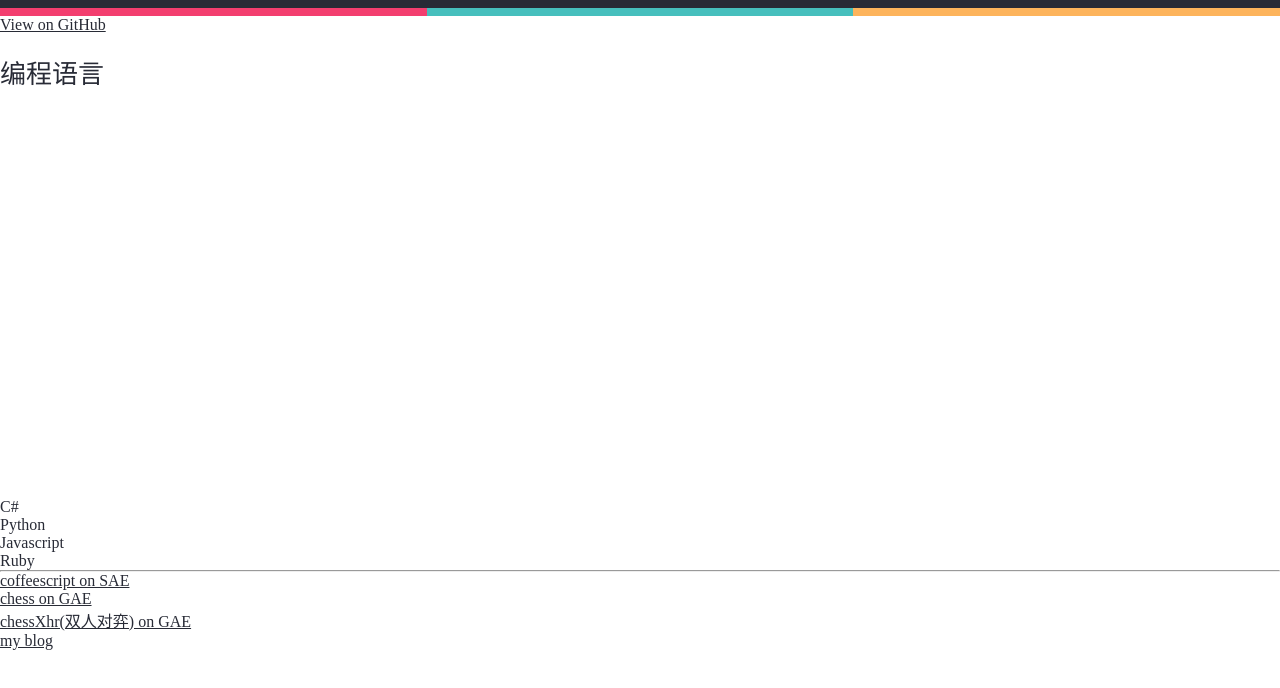
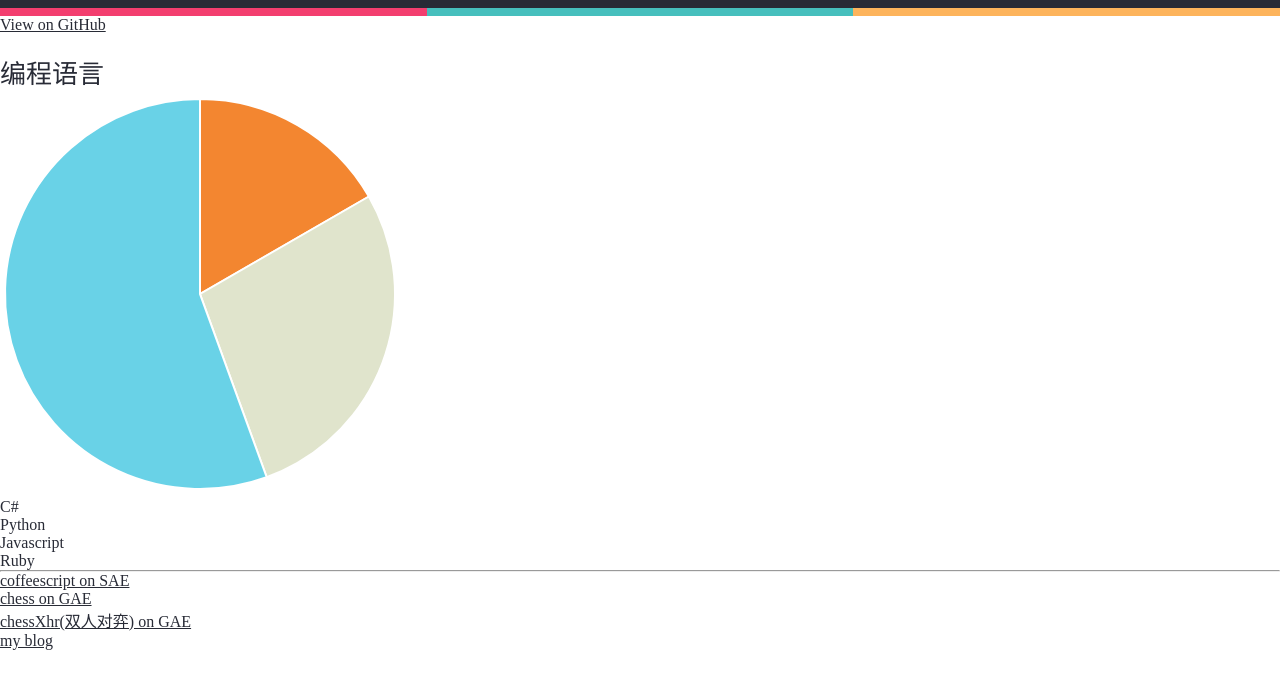
Before and after one commit to zyxstar/zyxstar.github.com, a plain HTML site: page index.html in a window 1280 px wide. Drawn offline with nearby package versions, Linux system fonts and the light colour scheme.

Commit message:
edit index.html

```diff
--- a/index.html
+++ b/index.html
@@ -39,7 +39,7 @@ var data = [
   }
 ];
 var ctx = document.getElementById("proglang").getContext("2d");
-  new Chart($(ctx)).Pie(data);
+  new Chart(ctx).Pie(data);
 
 </script>
 <ul>
```
